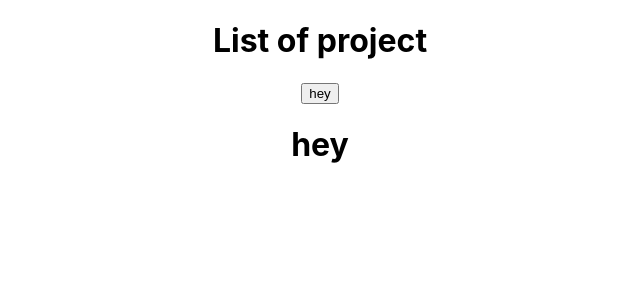
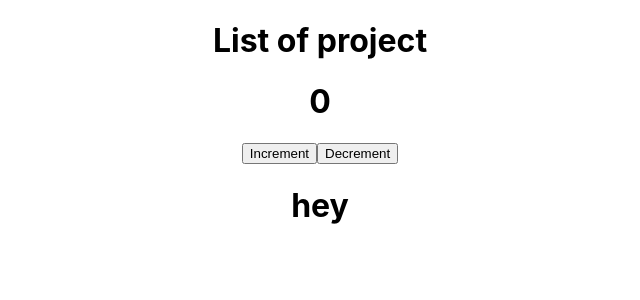
Before and after one commit to rajchatterz/react_basic, a React (Create React App) app: page / in a window 1280 px wide. Shown: the top 300 px of the page, without its empty margins (320-960 px from the left). Built offline with nearby package versions, Linux system fonts and the light colour scheme; no server answers.

Commit message:
done with the increment and decrement operation

```diff
--- a/src/App.js
+++ b/src/App.js
@@ -1,8 +1,8 @@
 
 import { useEffect, useState } from 'react';
 import './App.css';
-// import Fetch from './component/Fetch.js';
-import MapFilter from './component/MapFilter';
+import Increment from './component/Increment';
+
 
 function App() {
   return (
@@ -10,7 +10,8 @@
       <div className="App">
           <h1>List of project</h1>
           {/* <Fetch/> */}
-          <MapFilter/>
+          {/* <MapFilter/> */}
+          <Increment/>
           <h1>hey</h1>
           <p></p>
         </div>
--- /dev/null
+++ b/src/component/Increment.js
@@ -0,0 +1,14 @@
+import { useState } from "react"
+
+function Increment(){
+    const [count,setCount] = useState(0)
+
+    return(
+        <div>
+            <h1>{count}</h1>
+            <button onClick={(()=>setCount(count+1))}>Increment</button>
+            <button onClick={(()=>setCount(count-1))}>Decrement</button>
+        </div>
+    )
+}
+export default Increment
--- a/src/component/MapFilter.js
+++ b/src/component/MapFilter.js
@@ -17,11 +17,19 @@
 
 // filter
 
-const mapData = ()=>{
-    let filtter = data.filter((e)=>{
-        let title=e
-        console.log(title.title==="harum ad aperiam quis")
+// const mapData = ()=>{
+//     let filtter = data.filter((e)=>{
+//         let title=e
+//         console.log(title.title==="harum ad aperiam quis")
+//     })
+// }
+
+const mapData=()=>{
+    let square = number.filter((e)=>{
+        return e>5
     })
+    // console.log(square)
+    return square
 }
 
     return (
```
